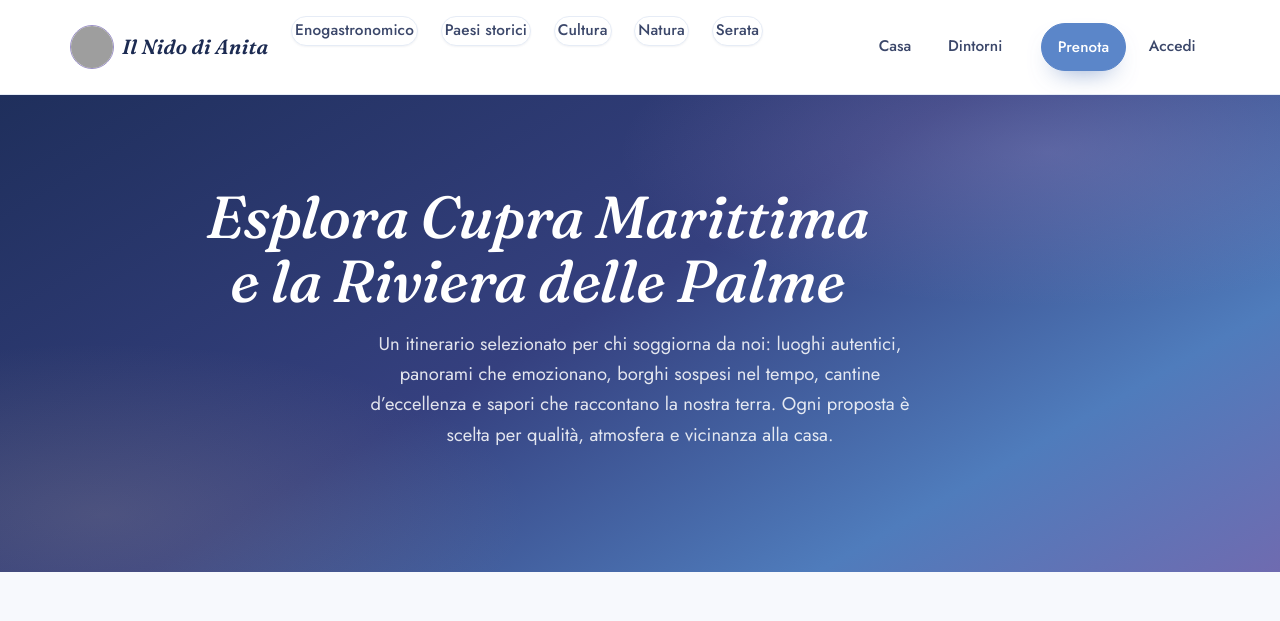
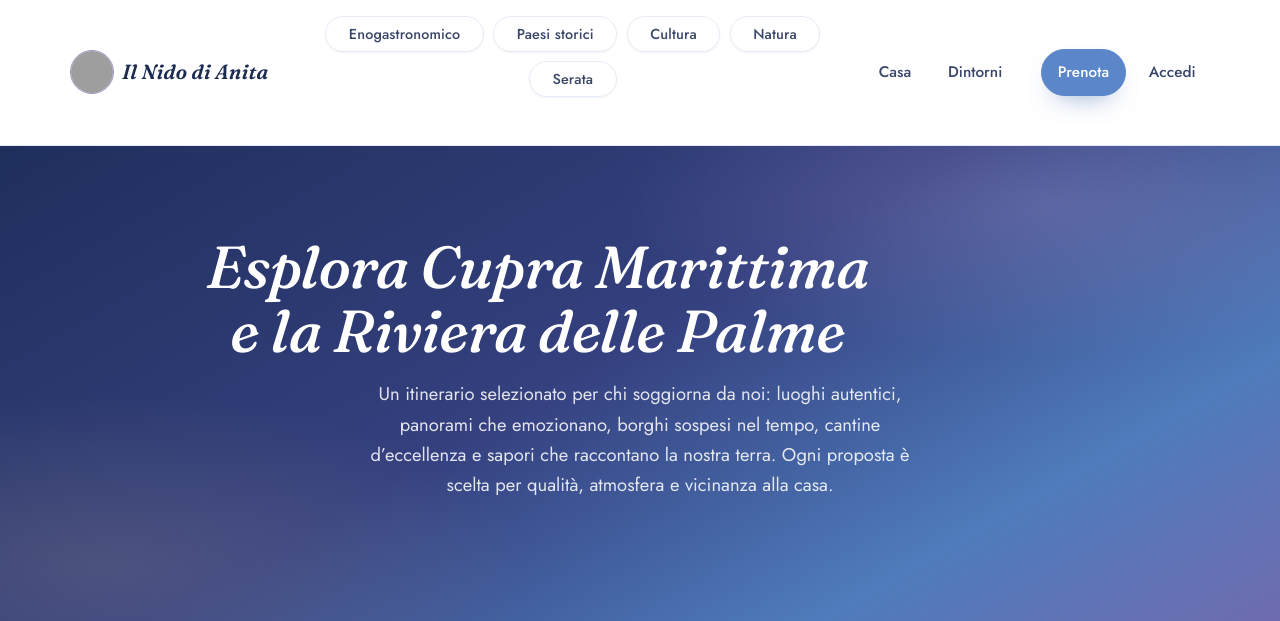
Before and after one commit to mesdigitalab-dotcom/nido-di-anita, a Django app: page /dintorni/ in a window 1280 px wide. Shown: the top 621 px of the page. Run offline with Django 5.2, Linux system fonts and the light colour scheme; some libraries are stand-ins or nearby versions; grey boxes are pictures that could not be loaded.

Commit message:
Change filter buttons to use btn-brand class

```diff
--- a/app/templates/dintorni.html
+++ b/app/templates/dintorni.html
@@ -8,11 +8,11 @@
 {% block nav %}
 <div class="text-center d-none d-md-block">
     <div class="filters-wrapper d-flex justify-content-center">
-        <button class="filter nav-link" data-filter="enogastronomia">Enogastronomico</button>
-        <button class="filter nav-link" data-filter="paesi">Paesi storici</button>
-        <button class="filter nav-link" data-filter="cultura">Cultura</button>
-        <button class="filter nav-link" data-filter="natura">Natura</button>
-        <button class="filter nav-link" data-filter="serata">Serata</button>
+        <button class="filter-btn btn-brand" data-filter="enogastronomia">Enogastronomico</button>
+        <button class="filter-btn btn-brand" data-filter="paesi">Paesi storici</button>
+        <button class="filter-btn btn-brand" data-filter="cultura">Cultura</button>
+        <button class="filter-btn btn-brand" data-filter="natura">Natura</button>
+        <button class="filter-btn btn-brand" data-filter="serata">Serata</button>
     </div>
 </div>
 {% endblock %}
```
